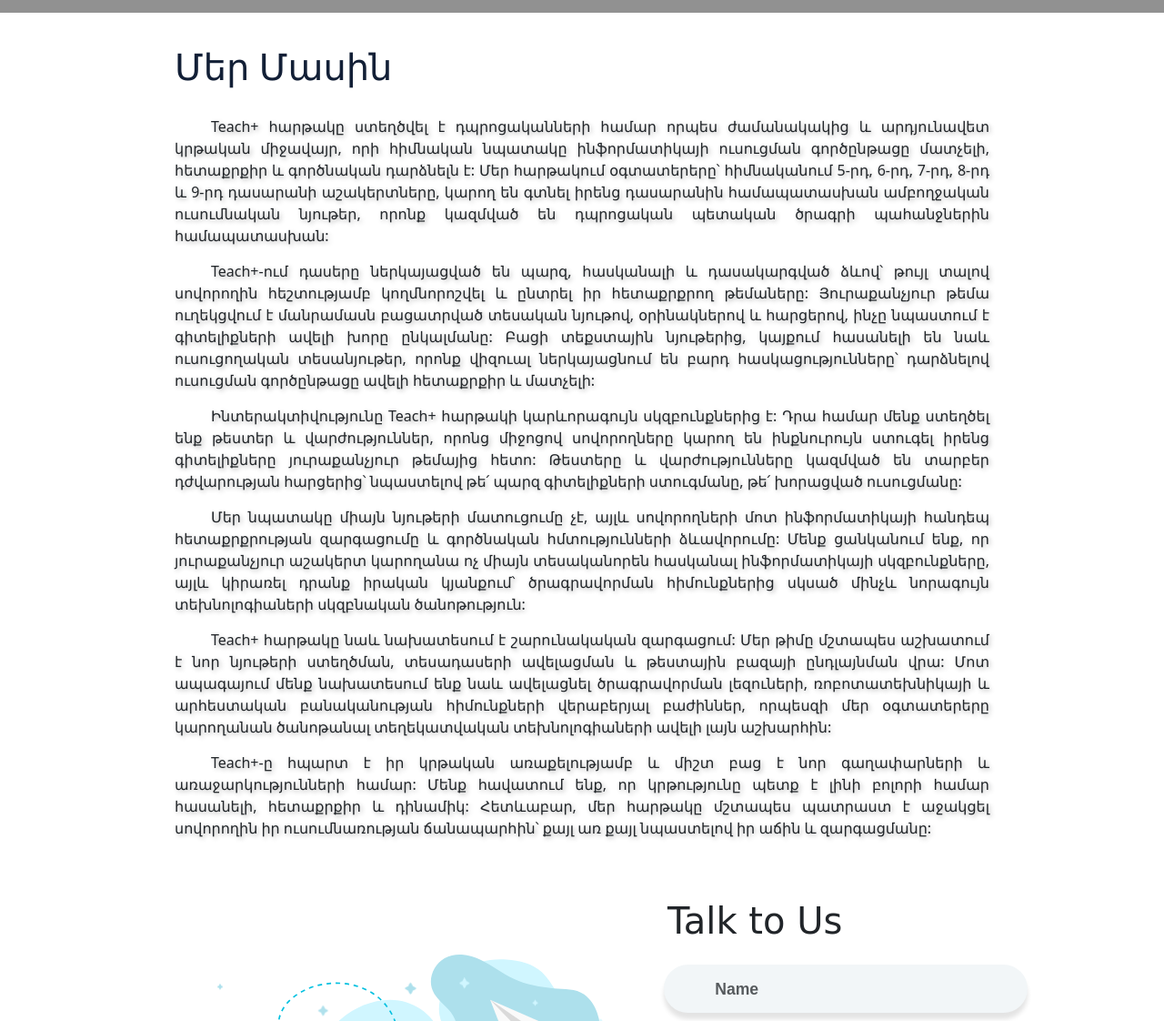
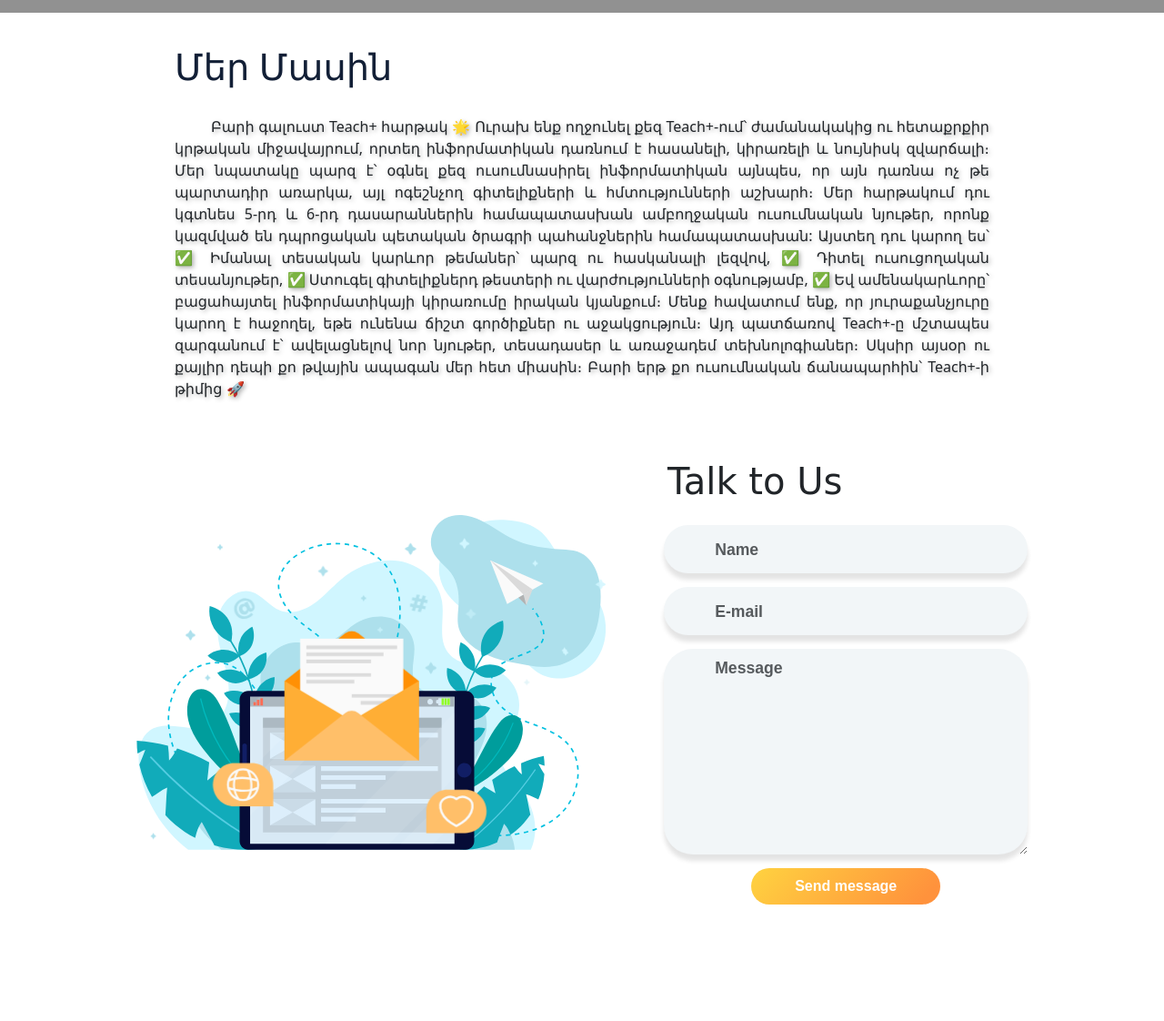
Before and after one commit to GRIGORSARUKHANYAN/projectASPU-delete-, a plain HTML site: page frontend/components/welcome.html in a window 1280 px wide. Shown: the part 780-1902 px from the top of the page at 91% size. After the commit the page ends 1800 px from the top, so only its background shows below. Drawn offline with nearby package versions, Linux system fonts and the light colour scheme.

Commit message:
update text

```diff
--- a/frontend/components/welcome.html
+++ b/frontend/components/welcome.html
@@ -98,43 +98,23 @@
     <h1>Մեր Մասին</h1>
     <div>
       <p>
-        Teach+ հարթակը ստեղծվել է դպրոցականների համար որպես ժամանակակից և արդյունավետ կրթական միջավայր, որի
-        հիմնական նպատակը ինֆորմատիկայի ուսուցման գործընթացը մատչելի, հետաքրքիր և գործնական դարձնելն է: Մեր
-        հարթակում օգտատերերը՝ հիմնականում 5-րդ, 6-րդ, 7-րդ, 8-րդ և 9-րդ դասարանի աշակերտները, կարող են գտնել
-        իրենց դասարանին համապատասխան ամբողջական ուսումնական նյութեր, որոնք կազմված են դպրոցական պետական ծրագրի
-        պահանջներին համապատասխան:
+        Բարի գալուստ Teach+ հարթակ 🌟
+        Ուրախ ենք ողջունել քեզ Teach+-ում՝ ժամանակակից ու հետաքրքիր կրթական միջավայրում, որտեղ ինֆորմատիկան դառնում է հասանելի, կիրառելի և նույնիսկ զվարճալի։ Մեր նպատակը պարզ է՝ օգնել քեզ ուսումնասիրել ինֆորմատիկան այնպես, որ այն դառնա ոչ թե պարտադիր առարկա, այլ ոգեշնչող գիտելիքների և հմտությունների աշխարհ։
+
+        Մեր հարթակում դու կգտնես 5-րդ և 6-րդ դասարաններին համապատասխան ամբողջական ուսումնական նյութեր, որոնք կազմված են դպրոցական պետական ծրագրի պահանջներին համապատասխան:
+
+        Այստեղ դու կարող ես՝
+        ✅ Իմանալ տեսական կարևոր թեմաներ՝ պարզ ու հասկանալի լեզվով,
+        ✅ Դիտել ուսուցողական տեսանյութեր,
+        ✅ Ստուգել գիտելիքներդ թեստերի ու վարժությունների օգնությամբ,
+        ✅ Եվ ամենակարևորը՝ բացահայտել ինֆորմատիկայի կիրառումը իրական կյանքում։
+
+        Մենք հավատում ենք, որ յուրաքանչյուրը կարող է հաջողել, եթե ունենա ճիշտ գործիքներ ու աջակցություն։ Այդ պատճառով Teach+-ը մշտապես զարգանում է՝ ավելացնելով նոր նյութեր, տեսադասեր և առաջադեմ տեխնոլոգիաներ։
+
+        Սկսիր այսօր ու քայլիր դեպի քո թվային ապագան մեր հետ միասին։
+        Բարի երթ քո ուսումնական ճանապարհին՝ Teach+-ի թիմից 🚀
       </p>
-      <p>
-        Teach+-ում դասերը ներկայացված են պարզ, հասկանալի և դասակարգված ձևով՝ թույլ տալով սովորողին հեշտությամբ
-        կողմնորոշվել և ընտրել իր հետաքրքրող թեմաները: Յուրաքանչյուր թեմա ուղեկցվում է մանրամասն բացատրված
-        տեսական նյութով, օրինակներով և հարցերով, ինչը նպաստում է գիտելիքների ավելի խորը ընկալմանը: Բացի
-        տեքստային նյութերից, կայքում հասանելի են նաև ուսուցողական տեսանյութեր, որոնք վիզուալ ներկայացնում են
-        բարդ հասկացությունները՝ դարձնելով ուսուցման գործընթացը ավելի հետաքրքիր և մատչելի:
-      </p>
-      <p>
-        Ինտերակտիվությունը Teach+ հարթակի կարևորագույն սկզբունքներից է: Դրա համար մենք ստեղծել ենք թեստեր և
-        վարժություններ, որոնց միջոցով սովորողները կարող են ինքնուրույն ստուգել իրենց գիտելիքները յուրաքանչյուր
-        թեմայից հետո: Թեստերը և վարժությունները կազմված են տարբեր դժվարության հարցերից՝ նպաստելով թե՛ պարզ
-        գիտելիքների ստուգմանը, թե՛ խորացված ուսուցմանը:
-      </p>
-      <p>
-        Մեր նպատակը միայն նյութերի մատուցումը չէ, այլև սովորողների մոտ ինֆորմատիկայի հանդեպ հետաքրքրության
-        զարգացումը և գործնական հմտությունների ձևավորումը: Մենք ցանկանում ենք, որ յուրաքանչյուր աշակերտ կարողանա
-        ոչ միայն տեսականորեն հասկանալ ինֆորմատիկայի սկզբունքները, այլև կիրառել դրանք իրական կյանքում՝
-        ծրագրավորման հիմունքներից սկսած մինչև նորագույն տեխնոլոգիաների սկզբնական ծանոթություն:
-      </p>
-      <p>
-        Teach+ հարթակը նաև նախատեսում է շարունակական զարգացում: Մեր թիմը մշտապես աշխատում է նոր նյութերի
-        ստեղծման, տեսադասերի ավելացման և թեստային բազայի ընդլայնման վրա: Մոտ ապագայում մենք նախատեսում ենք նաև
-        ավելացնել ծրագրավորման լեզուների, ռոբոտատեխնիկայի և արհեստական բանականության հիմունքների վերաբերյալ
-        բաժիններ, որպեսզի մեր օգտատերերը կարողանան ծանոթանալ տեղեկատվական տեխնոլոգիաների ավելի լայն աշխարհին:
-      </p>
-      <p>
-        Teach+-ը հպարտ է իր կրթական առաքելությամբ և միշտ բաց է նոր գաղափարների և առաջարկությունների համար: Մենք
-        հավատում ենք, որ կրթությունը պետք է լինի բոլորի համար հասանելի, հետաքրքիր և դինամիկ: Հետևաբար, մեր
-        հարթակը մշտապես պատրաստ է աջակցել սովորողին իր ուսումնառության ճանապարհին՝ քայլ առ քայլ նպաստելով իր
-        աճին և զարգացմանը:
-      </p>
+
 
     </div>
   </div>
```
